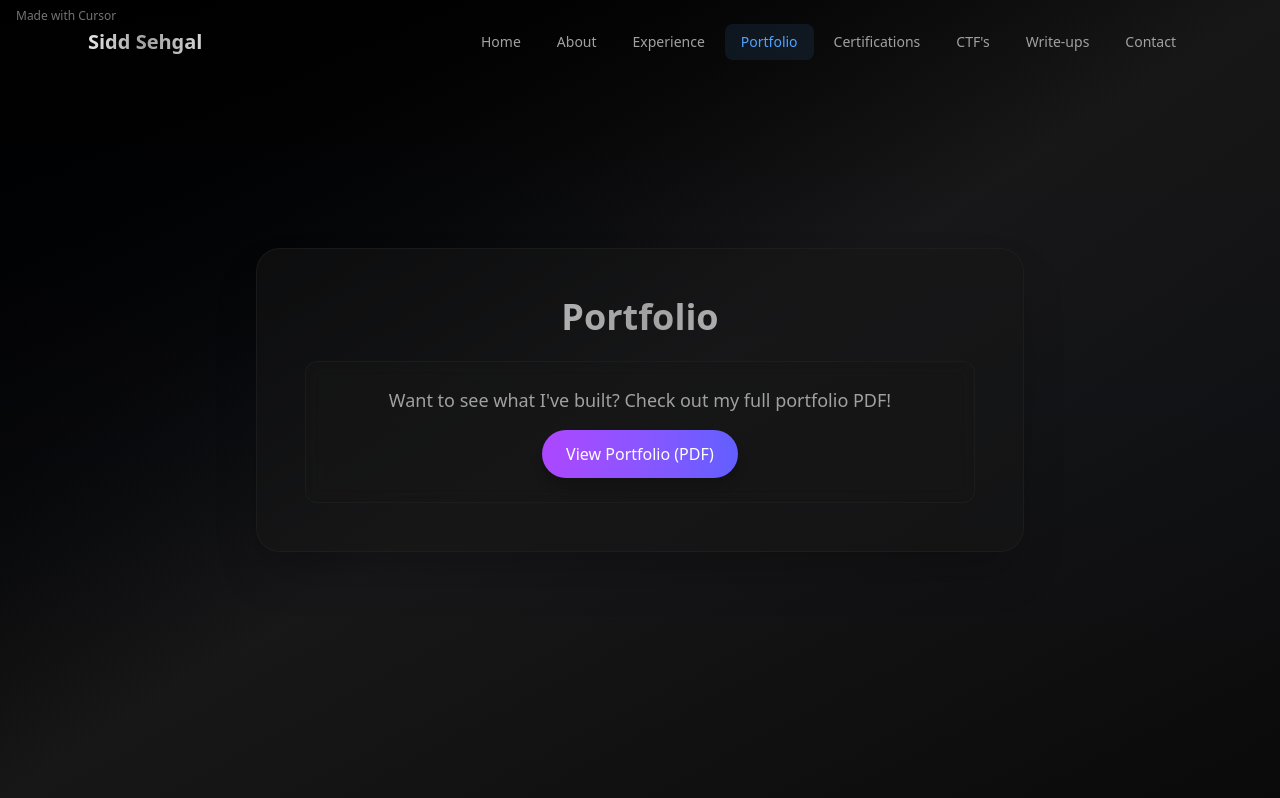
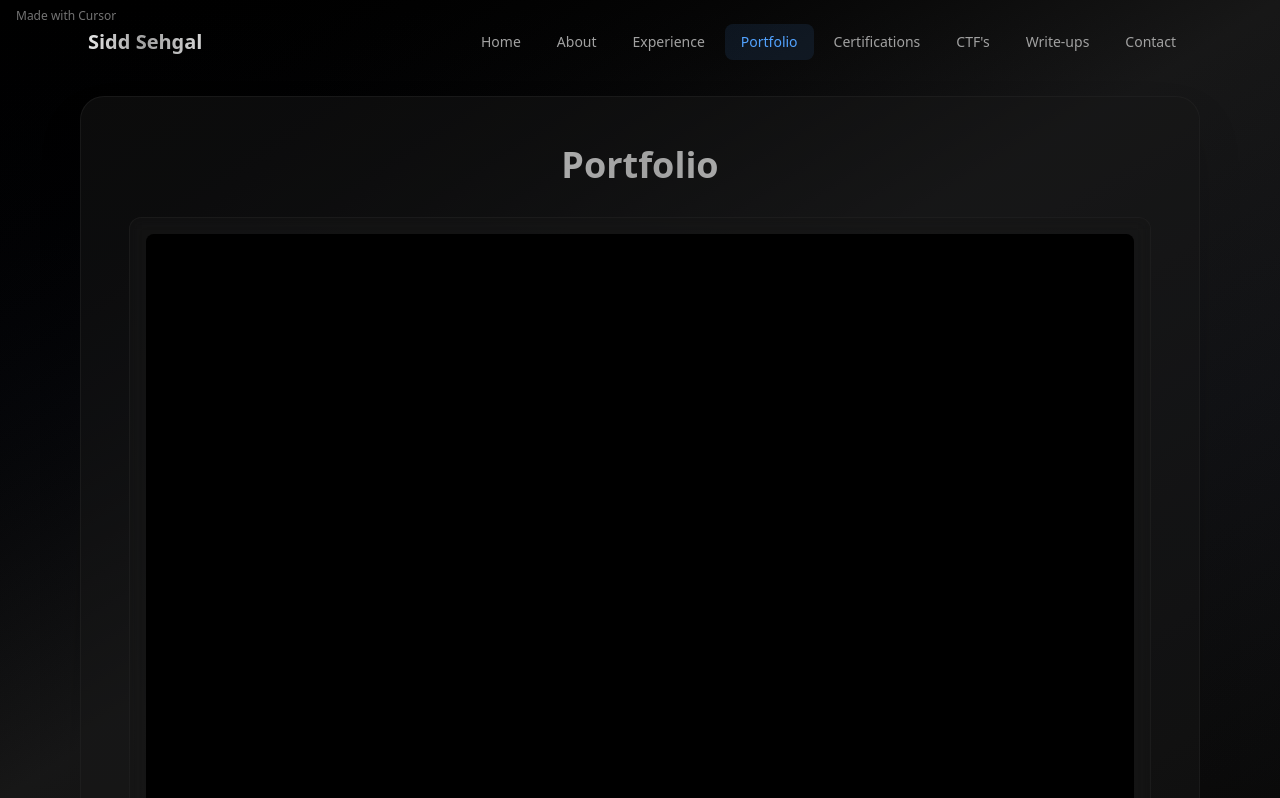
Before and after one commit to SiddDevCS/Sidd-Website, a Next.js app: page /portfolio in a window 1280 px wide. Shown: the top 798 px of the page. Built offline with nearby package versions, Linux system fonts and the light colour scheme.

Commit message:
update to /portfolio

```diff
--- a/app/portfolio/page.tsx
+++ b/app/portfolio/page.tsx
@@ -6,32 +6,26 @@ export const revalidate = 3600; // Revalidate every hour
 export const metadata: Metadata = {
   title: 'Portfolio | Sidd Sehgal',
   description:
-    'View my portfolio of projects including TripCraft, StudieBuddie, and other innovative applications. Featuring mobile apps, web development, and AI integration.',
+    'View Sidd Sehgal\'s portfolio including projects like TripCraft, StudieBuddie, certifications, and professional experience in cybersecurity and software development.',
   openGraph: {
     title: 'Portfolio | Sidd Sehgal',
     description:
-      'View my portfolio of projects including TripCraft, StudieBuddie, and other innovative applications. Featuring mobile apps, web development, and AI integration.',
+      'View Sidd Sehgal\'s portfolio including projects like TripCraft, StudieBuddie, certifications, and professional experience in cybersecurity and software development.',
   },
 };
 
 export default function Portfolio() {
   return (
-    <section className="w-full max-w-3xl mx-auto flex flex-col items-center pt-16 pb-16 animate-fadeInUp">
+    <section className="w-full max-w-6xl mx-auto flex flex-col items-center pt-16 pb-16 animate-fadeInUp px-4">
       <div className="w-full glass-dark rounded-3xl shadow-2xl p-8 md:p-12">
-        <h1 className="text-4xl font-bold mb-6 text-center text-gradient">Portfolio</h1>
-        <div className="glass-card rounded-xl p-6 text-center">
-          <p className="text-neutral-400 text-lg mb-4">
-            Want to see what I&apos;ve built? Check out my full portfolio PDF!
-          </p>
-          <a
-            href="/documents/Portfolio1.pdf"
-            target="_blank"
-            rel="noopener noreferrer"
-            aria-label="View Sidd Sehgal's Portfolio PDF"
-            className="inline-block px-6 py-3 bg-gradient-to-r from-purple-500 to-indigo-500 text-white rounded-full shadow-lg hover:scale-105 transition-transform duration-300"
-          >
-            View Portfolio (PDF)
-          </a>
+        <h1 className="text-4xl font-bold mb-8 text-center text-gradient">Portfolio</h1>
+
+        <div className="glass-card rounded-xl p-4 overflow-hidden">
+          <iframe
+            src="/documents/new-portfolio-sidd-2026.pdf"
+            className="w-full h-[800px] md:h-[1000px] border-0 rounded-lg"
+            title="Sidd Sehgal Portfolio"
+          />
         </div>
       </div>
     </section>
--- a/app/writeups/page.tsx
+++ b/app/writeups/page.tsx
@@ -113,9 +113,7 @@ export default function WriteUps() {
 
         <div className="w-16 h-px bg-gradient-to-r from-transparent via-neutral-700 to-transparent my-10 mx-auto"></div>
 
-        <p className="text-neutral-400 text-sm text-center">
-          More write-ups coming soon...
-        </p>
+
       </div>
     </section>
   );
```
Also changed, not shown: 1 other file (tests, documents, lock files or other folders).
